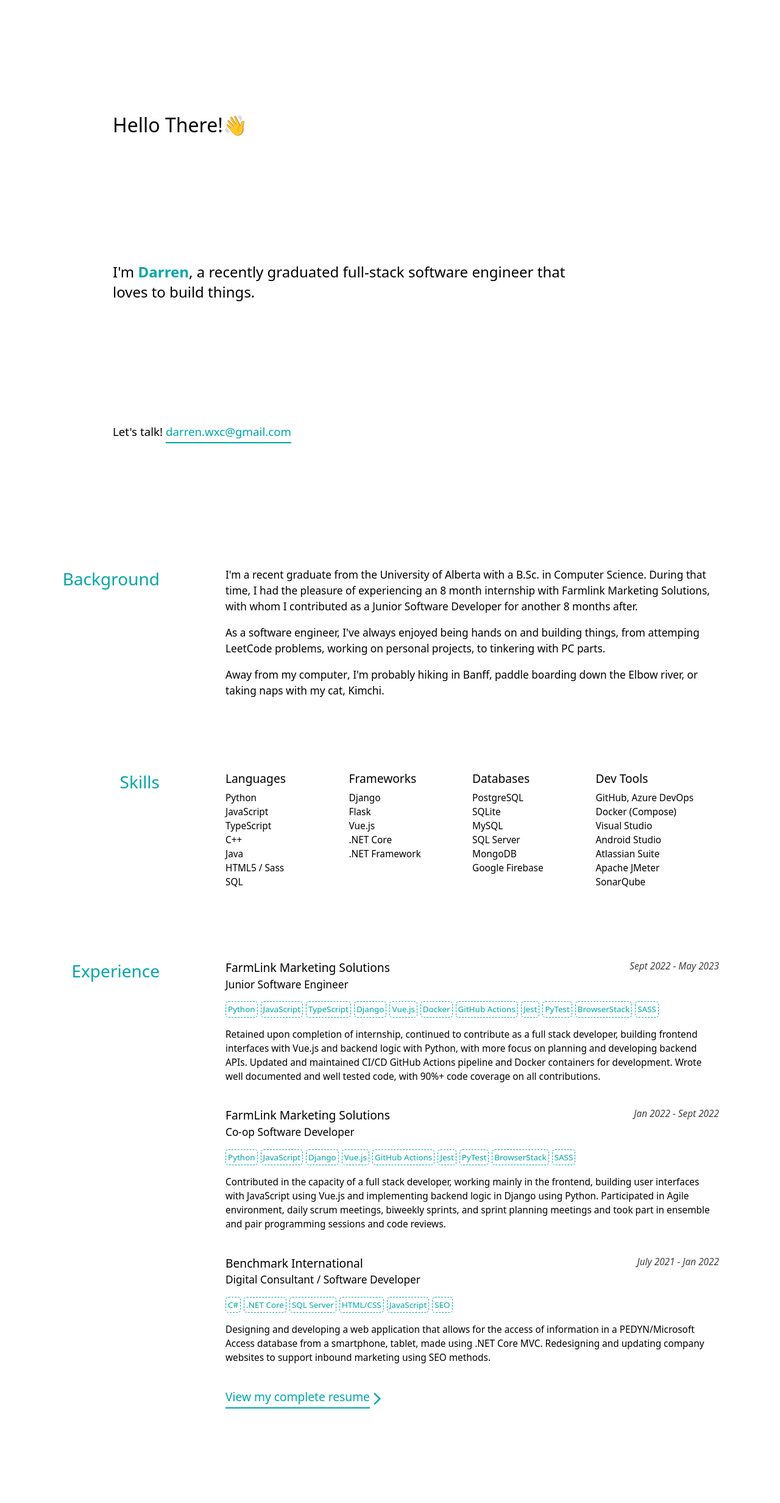
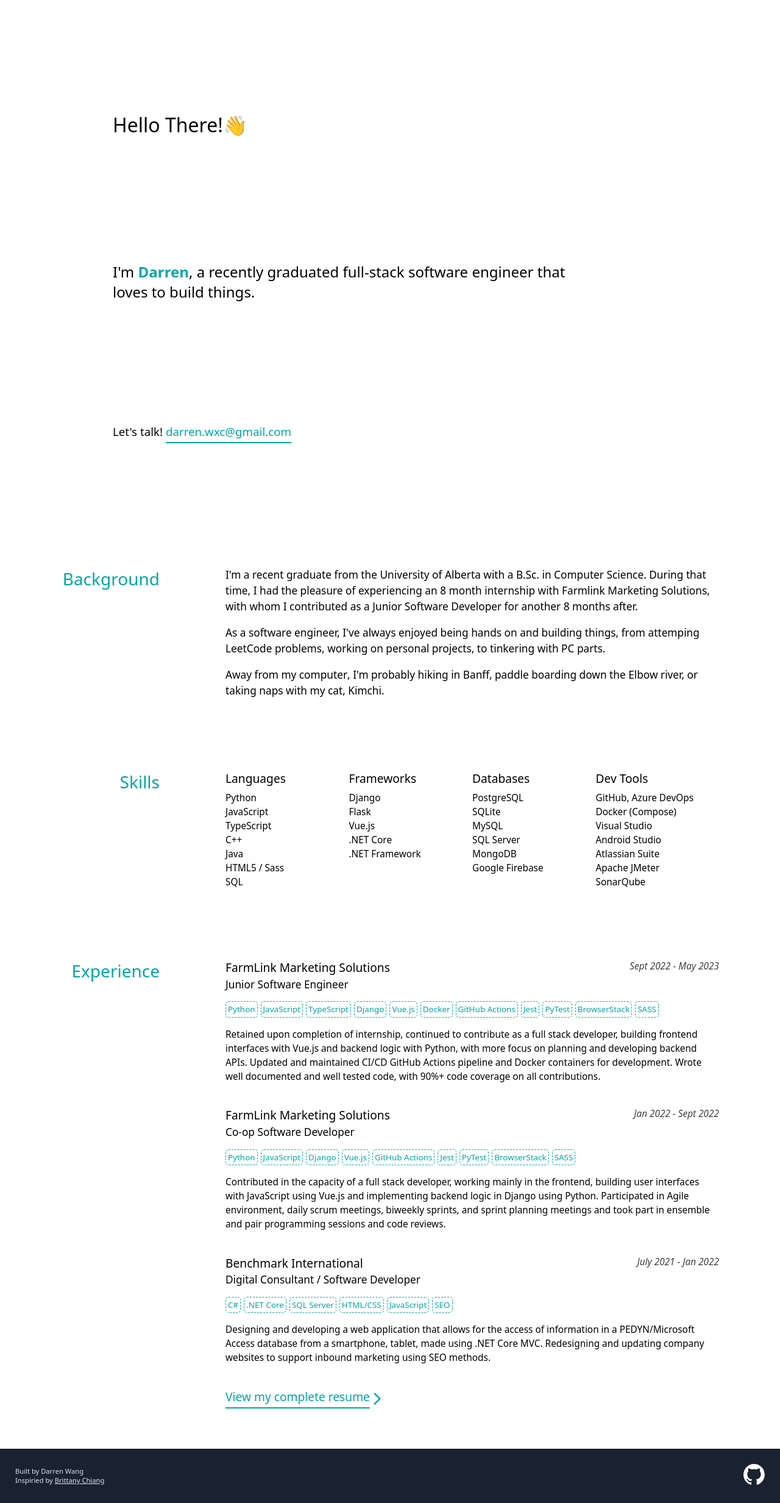
Before and after one commit to mrsora/MrSora.github.io, a Jekyll site: the page built from index.html, in a window 1280 px wide. Shown: the whole page at 61% size. Built offline with Jekyll 4.4.1, drawn with Linux system fonts in a browser that asks for light colours; before the commit the page ends 2376 px from its top, so only the background shows below that.

Commit message:
footer - credits to brittany chiang

```diff
--- /dev/null
+++ b/_includes/footer.html
@@ -0,0 +1,16 @@
+<section class="section footer">
+    <div class="footer__credits">
+        <p>
+            Built by Darren Wang
+        </p>
+        <p>
+            Inspiried by <a href="https://github.com/bchiang7" style="color:#DBE2EF">Brittany Chiang</a>
+        </p>
+    </div>
+    <div class="footer__links">
+        <a href="https://github.com/mrsora?tab=overview&from=2022-12-01&to=2022-12-31" target="_blank"
+            class="footer__link">
+            <img src="/assets/svg/github-mark-white.svg" alt="Github" class="footer__link" width="35px" />
+        </a>
+    </div>
+</section>
--- a/_sass/main.scss
+++ b/_sass/main.scss
@@ -4,3 +4,4 @@
 @import 'partials/background.scss';
 @import 'partials/skills';
 @import 'partials/jobs';
+@import 'partials/footer';
--- /dev/null
+++ b/_sass/partials/footer.scss
@@ -0,0 +1,24 @@
+@import 'partials/globals';
+
+.footer {
+    background-color: $background-color-dark;
+    color: $light-grey;
+
+    display: flex;
+    flex-direction: row;
+    justify-content: space-between;
+    align-items: center;
+
+    padding: 25px;
+
+    &__credits {
+        font-size: 0.7em;
+        font-weight: 200;
+
+        p {
+            padding: 0px;
+            margin: 0px;
+        }
+    }
+
+}
--- a/index.html
+++ b/index.html
@@ -7,4 +7,5 @@ title: Home
     {% include background.html %}
     {% include skills.html %}
     {% include experience.html %}
+    {% include footer.html %}
 </div>
```
Also changed, not shown: assets/images/kimchi.png (added), assets/svg/email.svg (added), assets/svg/github-mark-white.png (added), assets/svg/github-mark-white.svg (added), assets/svg/github-mark.png (added), assets/svg/github-mark.svg (added), 7 other files.
